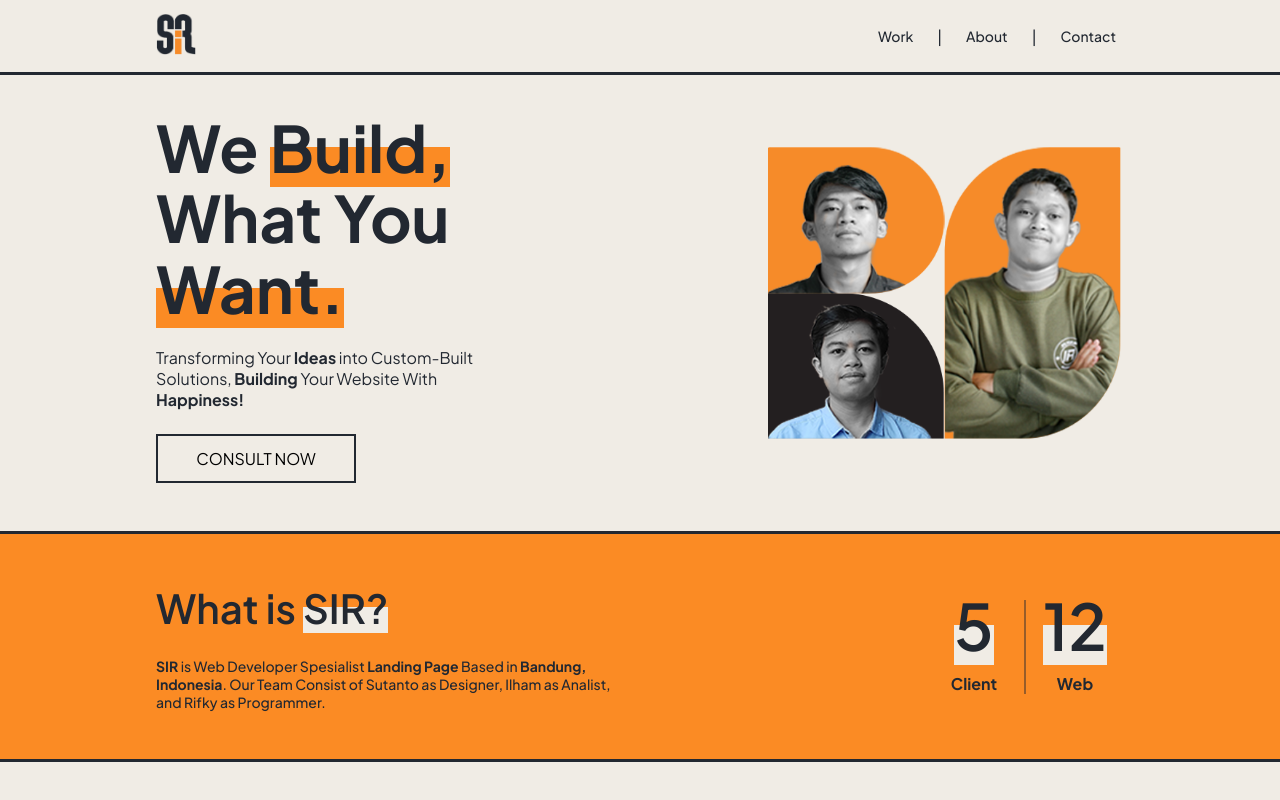
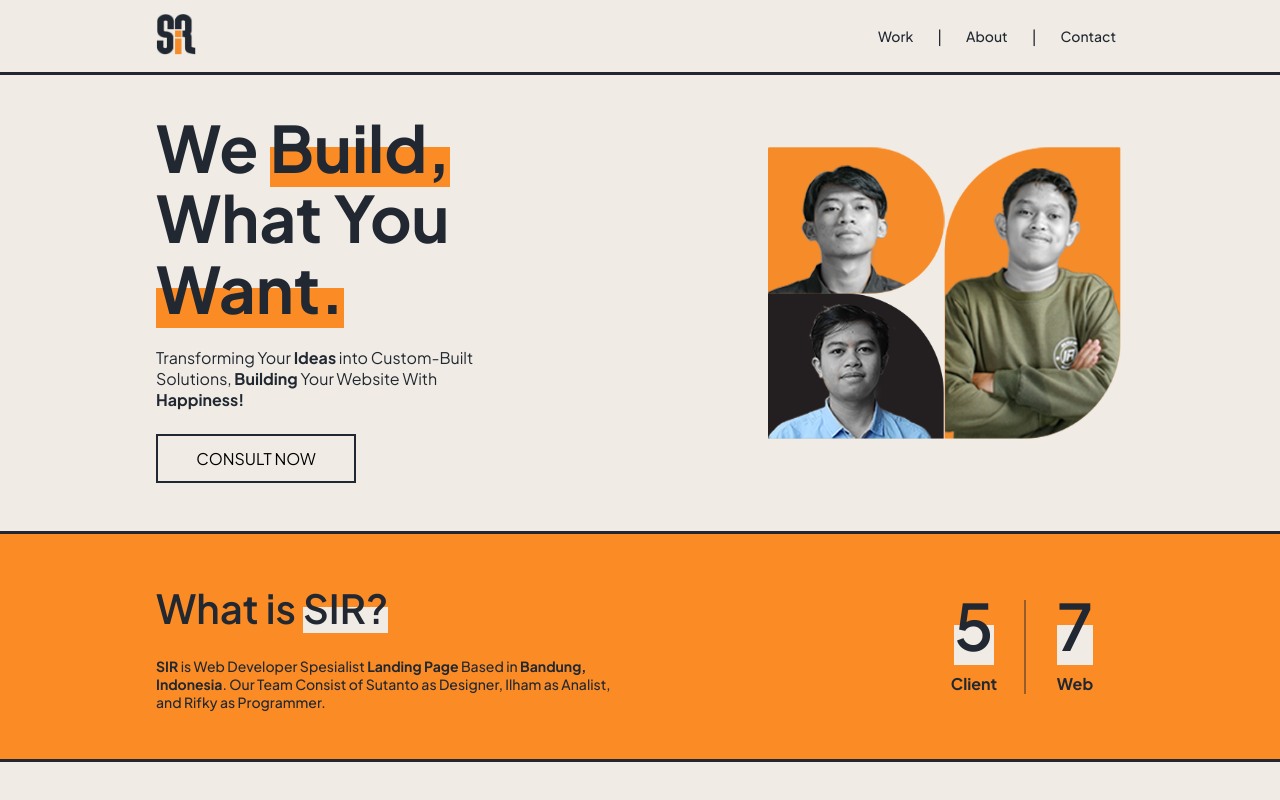
Before and after one commit to rifkyaa/Sir-Creative, a React (Vite) app: page / in a window 1280 px wide. Shown: the top 800 px of the page. Built offline with nearby package versions, Linux system fonts and the light colour scheme.

Commit message:
Update 20/03/2024 - 17:10

```diff
--- a/src/pages/Home/Home.jsx
+++ b/src/pages/Home/Home.jsx
@@ -7,9 +7,8 @@ import { FaShop } from "react-icons/fa6";
 import { BsPersonBoundingBox } from "react-icons/bs";
 import Data from '../../components/Data';
 
-
-
 const Home = () => {
+  const totalWeb = Data.length;
 
   return (
     <section className='home' id='home'>
@@ -45,7 +44,7 @@ const Home = () => {
                 <h4 className='subtitle-project'>Client</h4>
               </div>
               <div className="wrapper-content left">
-                <h1 className='title-no text-diff__white'>12</h1>
+                <h1 className='title-no text-diff__white'>{totalWeb}</h1>
                 <h4 className='subtitle-project'>Web</h4>
               </div>
             </div>
```
